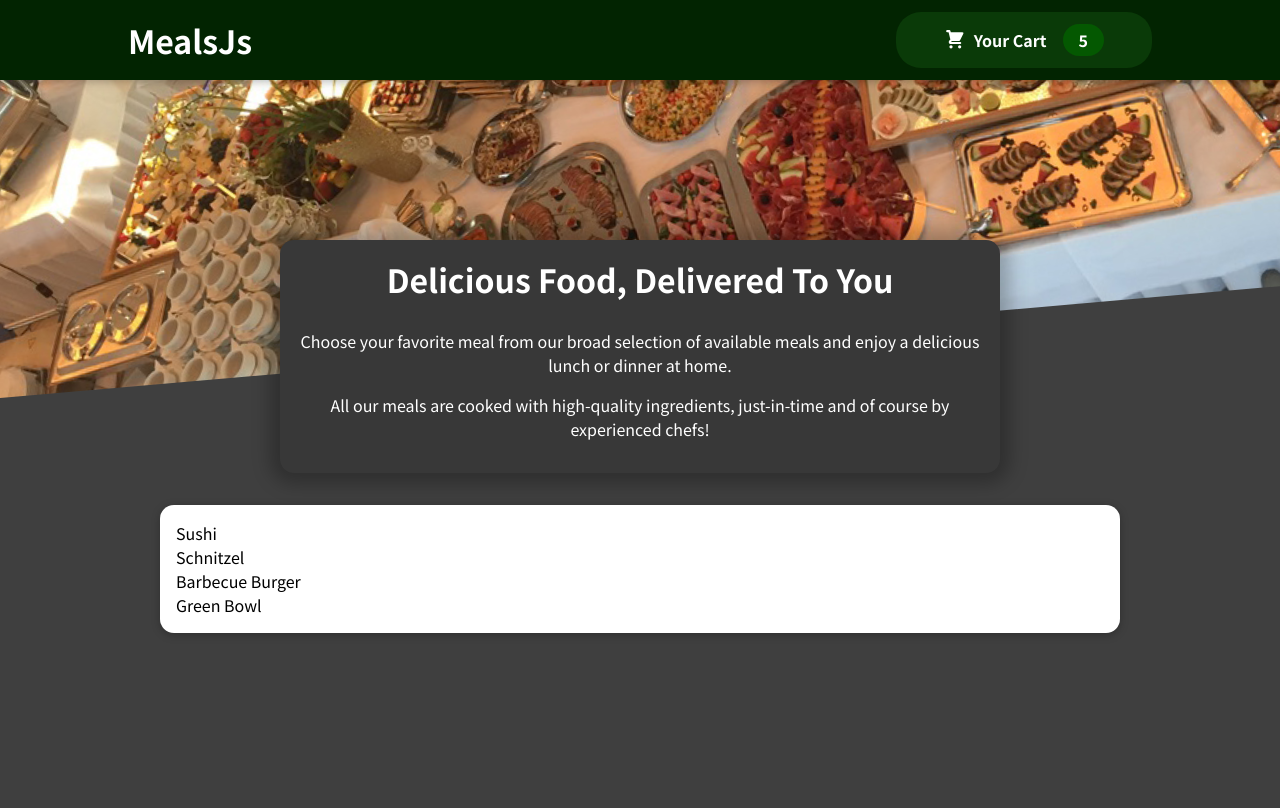
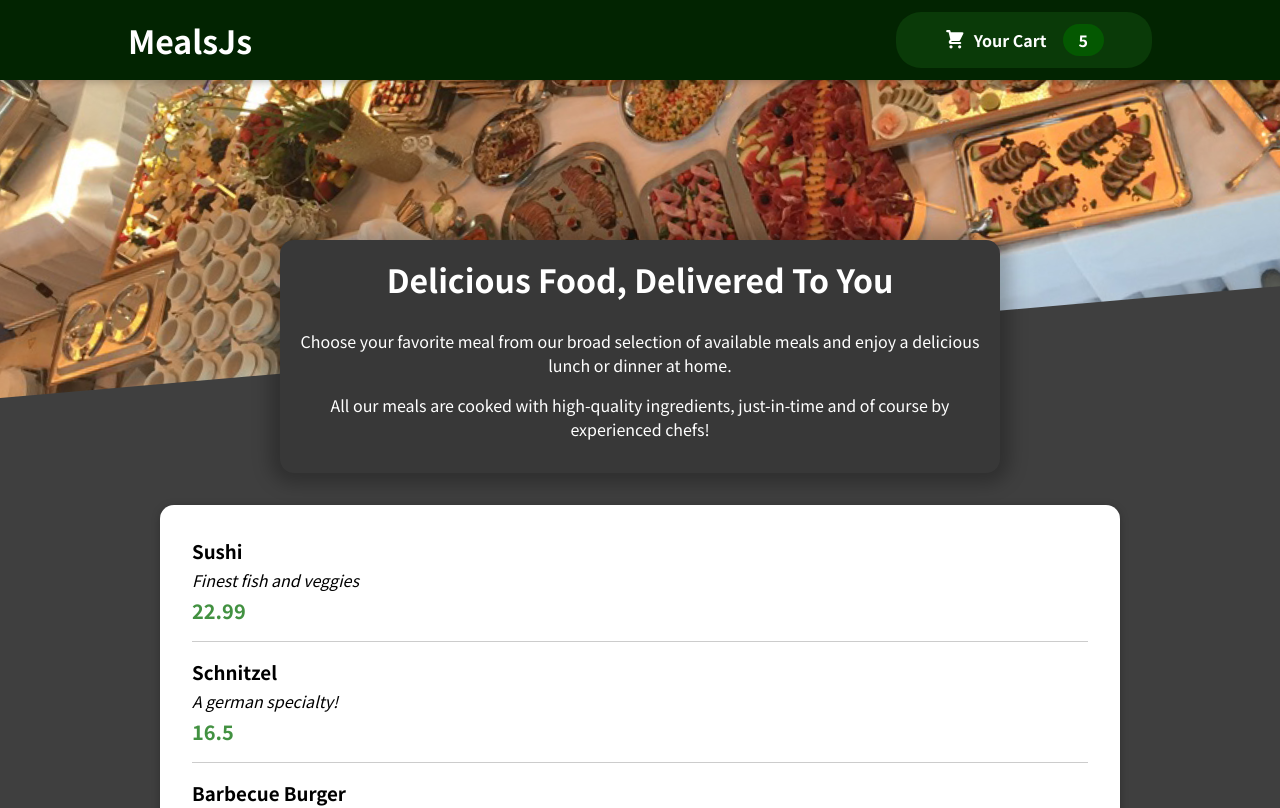
Before and after one commit to cjchika/food-order-app, a React (Create React App) app: page / in a window 1280 px wide. Shown: the top 808 px of the page. Built offline with nearby package versions, Linux system fonts and the light colour scheme.

Commit message:
Mapping Meals

```diff
--- a/src/components/Meals/AvailableMeals.jsx
+++ b/src/components/Meals/AvailableMeals.jsx
@@ -1,4 +1,5 @@
 import Card from "../UI/Card";
+import MealItem from "./MealItem/MealItem";
 import styles from "./AvailableMeals.module.css";
 
 const SUB_MEALS = [
@@ -29,7 +30,14 @@ const SUB_MEALS = [
 ];
 
 const AvailableMeals = () => {
-  const mealList = SUB_MEALS.map((meal) => <li key={meal.id}>{meal.name}</li>);
+  const mealList = SUB_MEALS.map((meal) => (
+    <MealItem
+      key={meal.id}
+      title={meal.name}
+      desc={meal.description}
+      price={meal.price}
+    />
+  ));
 
   return (
     <section className={styles.meals}>
--- a/src/components/Meals/MealItem/MealItem.jsx
+++ b/src/components/Meals/MealItem/MealItem.jsx
@@ -1,6 +1,19 @@
 import styles from './MealItem.module.css'
 
 
-const MealItem = (props) => {};
+const MealItem = (props) => {
+	const price = `$${props.price.toFixed(2)}`
+
+  return (
+		<li className={styles.meal}>
+			<div>
+				<h3>{props.title}</h3>
+				<div className={styles.description}>{props.desc}</div>
+				<div className={styles.price}>{props.price}</div>
+			</div>
+			<div></div>
+		</li>
+	)
+};
 
 export default MealItem;
--- a/src/components/Meals/MealItem/MealItem.module.css
+++ b/src/components/Meals/MealItem/MealItem.module.css
@@ -17,6 +17,6 @@
 .price {
   margin-top: 0.25rem;
   font-weight: bold;
-  color: #ad5502;
+  color: #429141;
   font-size: 1.25rem;
 }
```
Also changed, not shown: src/components/Meals/MealItem/MealItemForm.jsx (added).
